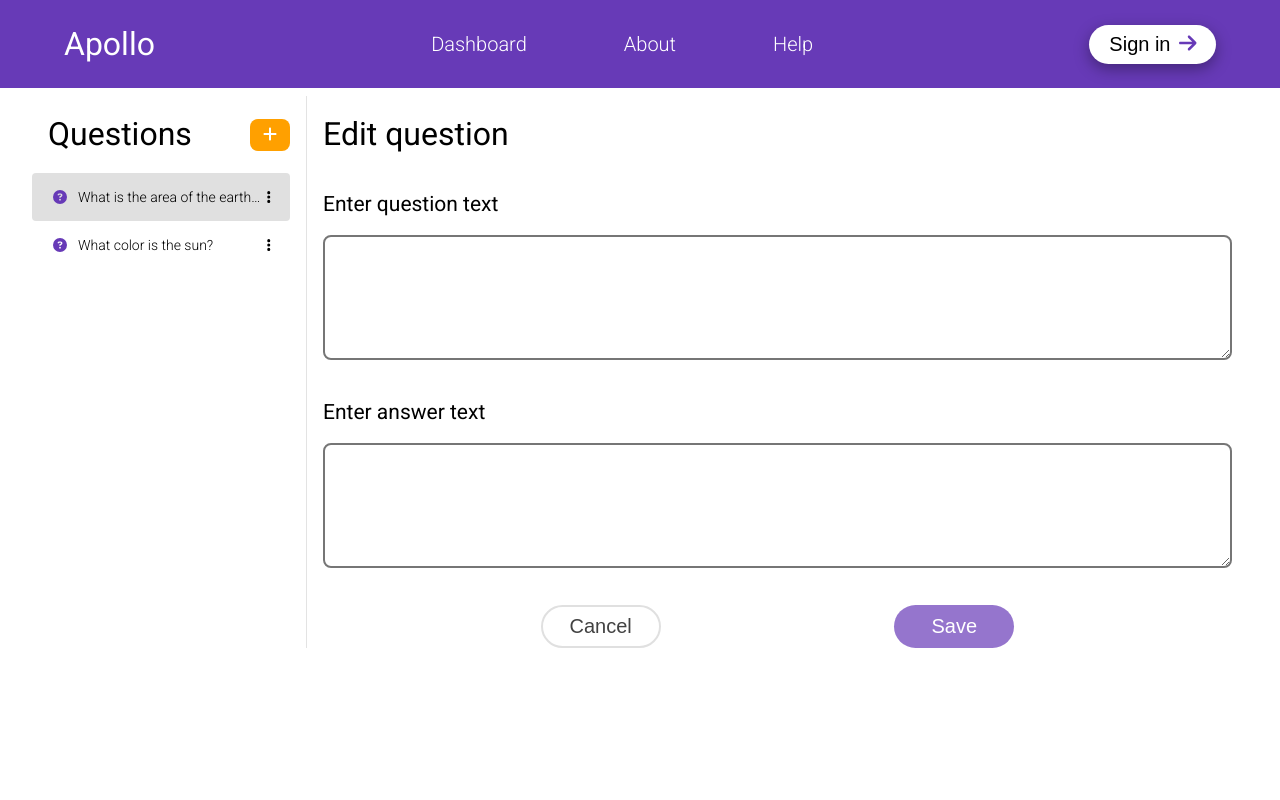
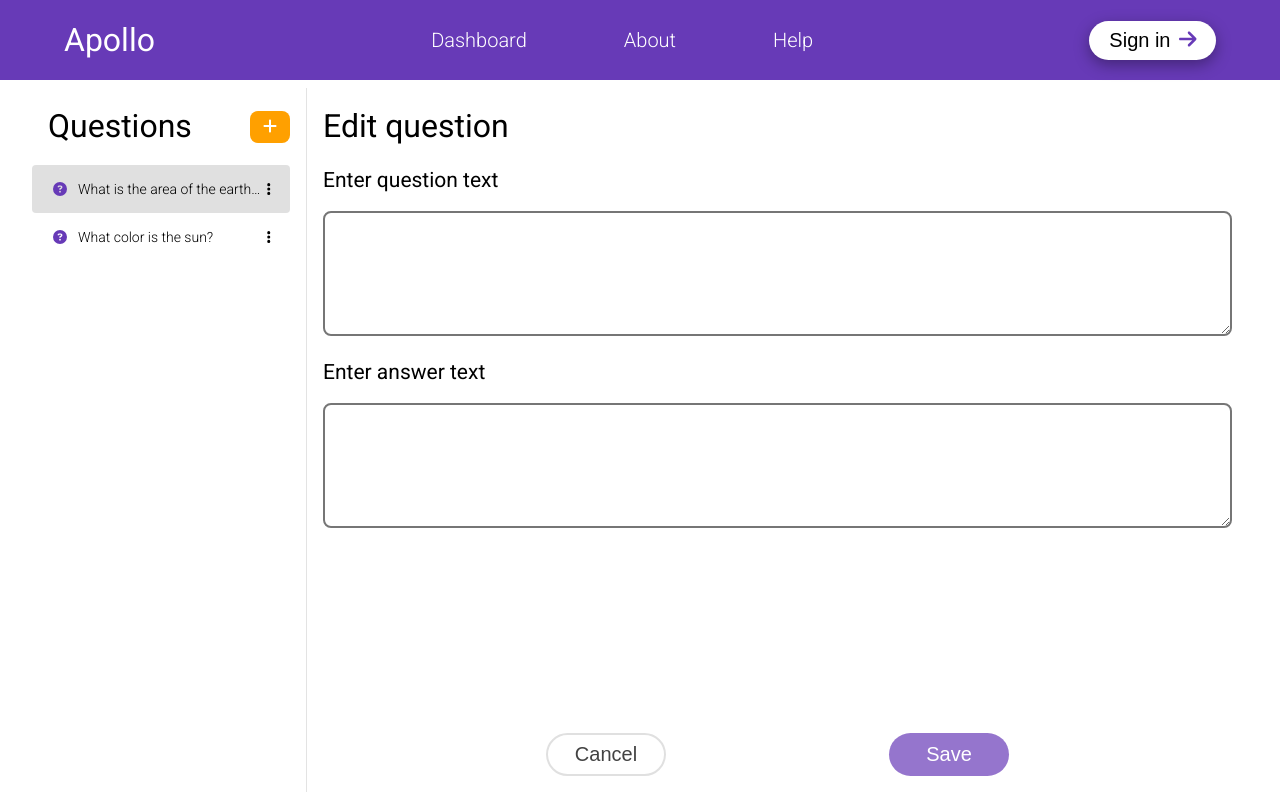
Before and after one commit to popastefan10/apollo-frontend, an Angular app: page /assessment/1 in a window 1280 px wide. Built offline with nearby package versions, Linux system fonts and the light colour scheme.

Commit message:
stretch question view

```diff
--- a/src/app/components/assessment-view/assessment-view.component.scss
+++ b/src/app/components/assessment-view/assessment-view.component.scss
@@ -1,8 +1,10 @@
 @use "colors" as *;
+@use "variables" as *;
 
 .assessment-container {
   display: flex;
   padding: .5rem 2rem;
+  height: calc(100% - #{$header-height});
 
   &__left {
     width: 275px;
--- a/src/app/components/navbar/navbar.component.scss
+++ b/src/app/components/navbar/navbar.component.scss
@@ -1,6 +1,8 @@
 @use "colors" as *;
+@use "variables" as *;
 
 .navbar {
+    height: $header-height;
     display: flex;
     align-items: center;
     justify-content: space-between;
--- a/src/app/components/question-view/question-view.component.scss
+++ b/src/app/components/question-view/question-view.component.scss
@@ -1,10 +1,15 @@
-.view-title {
-  padding: 16px;
+@use "variables" as *;
+
+:host {
+  display: flex;
+  flex-direction: column;
+  height: 100%;
+  padding: $page-padding;
 }
 
 .question-editor,
 .answer-editor {
-  padding: 16px;
+  margin-top: 16px;
 
   textarea {
     width: 100%;
@@ -16,6 +21,7 @@
 }
 
 .actions-container {
+  margin-top: auto;
   display: flex;
   flex-direction: row;
   justify-content: space-evenly;
--- a/src/theme/_variables.scss
+++ b/src/theme/_variables.scss
@@ -1 +1,3 @@
 $page-padding: 16px;
+
+$header-height: 80px;
```
